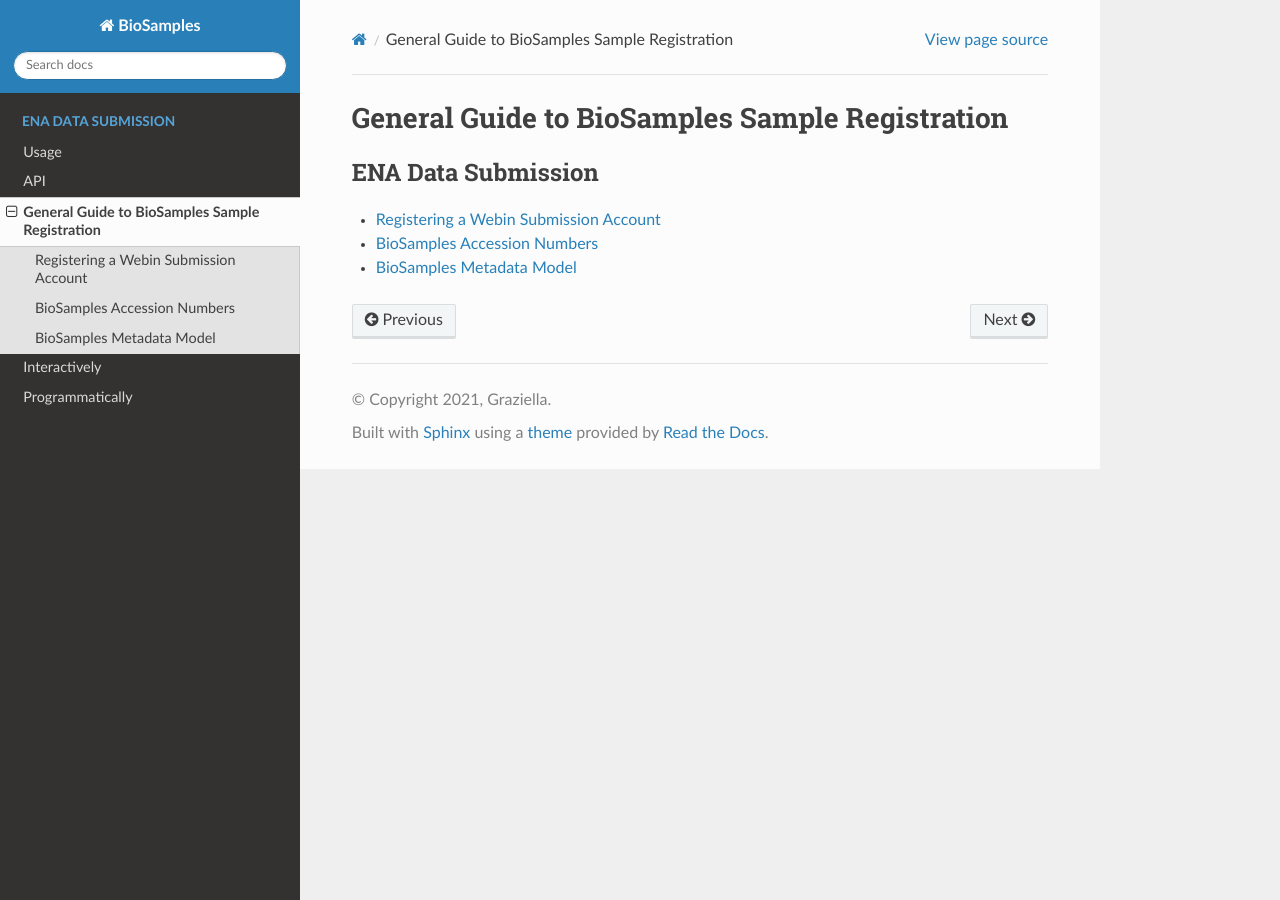
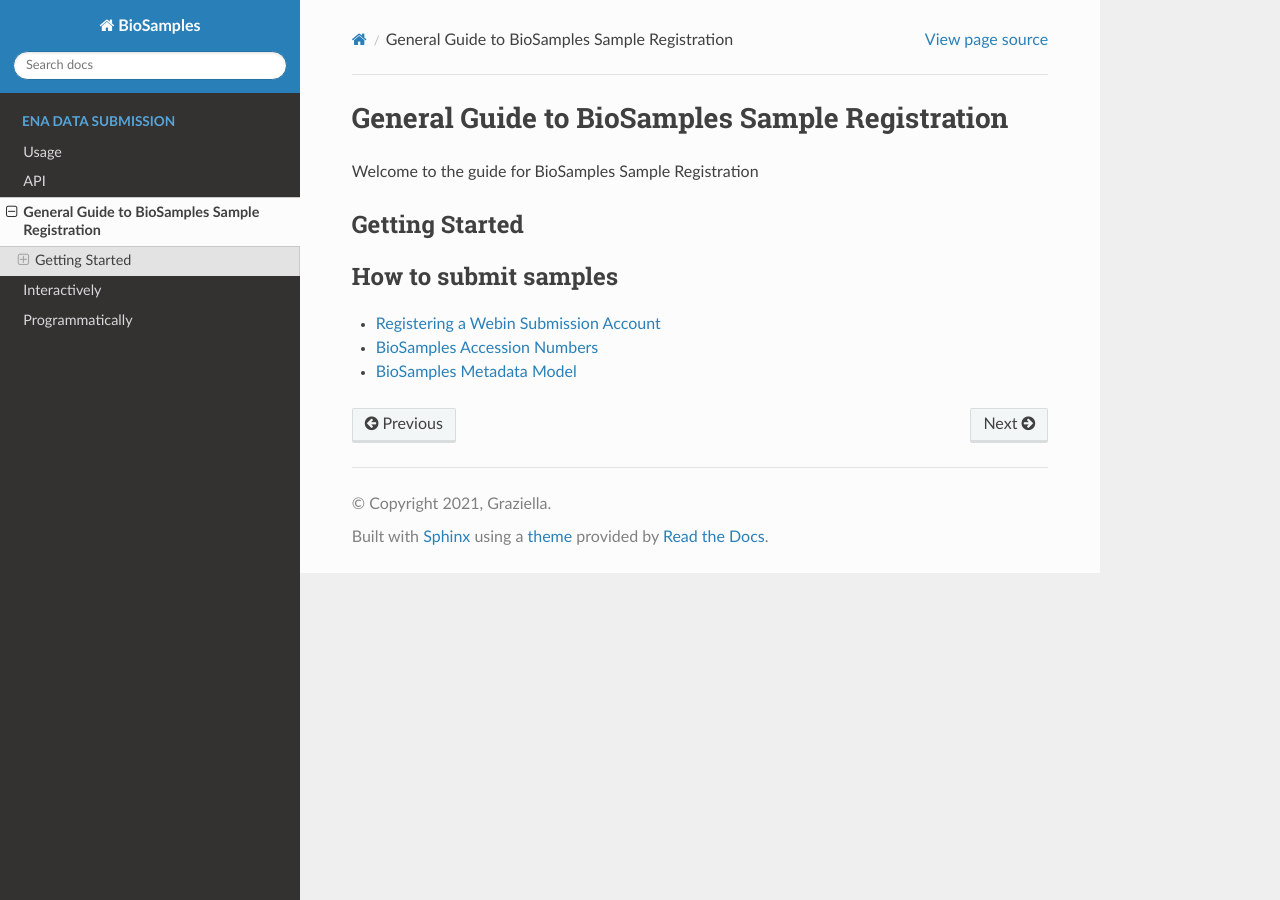
Before and after one commit to Wkt8/rtd-tutorial, a Sphinx documentation site: the page built from docs/source/submit/general-guide.rst, in a window 1280 px wide. Built offline with Sphinx 7.4.7 and the Read the Docs theme 3.1.0, drawn with Linux system fonts in a browser that asks for light colours.

Commit message:
general-guide.rst

```diff
--- a/docs/source/submit/general-guide.rst
+++ b/docs/source/submit/general-guide.rst
@@ -1,11 +1,18 @@
+===============================================
 General Guide to BioSamples Sample Registration
 ===============================================
 
 
+Welcome to the guide for BioSamples Sample Registration
 
 
+
+
+Getting Started
+===============
+
 .. toctree::
-    :caption: ENA Data Submission
+    :caption: How to submit samples
     :maxdepth: 1
 
     general-guide/registration
```
